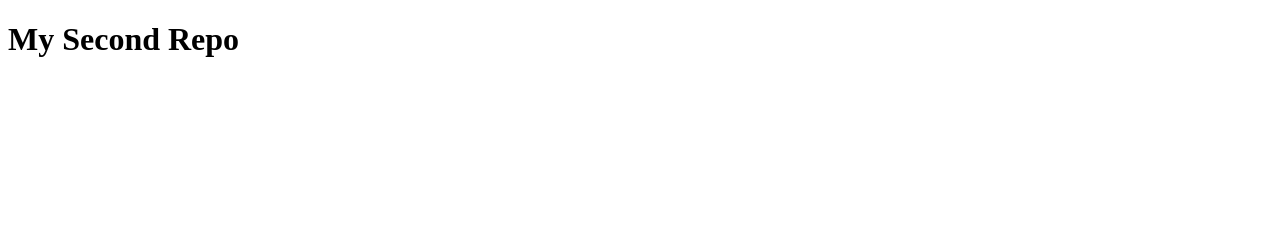
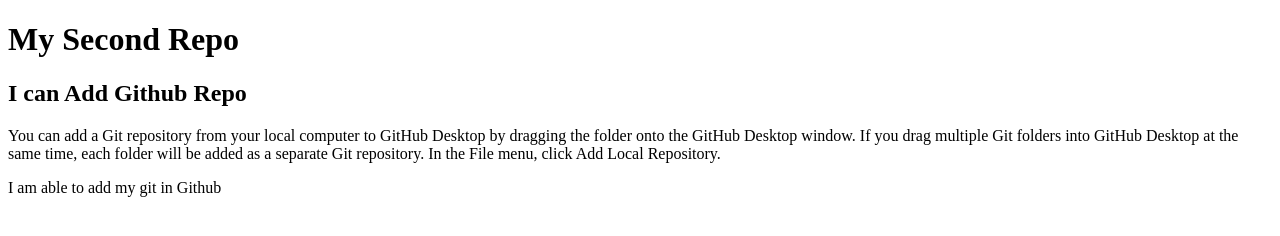
Before and after one commit to shuvo2o/my-second-repo, a plain HTML site: page index.html in a window 1280 px wide. Drawn offline with Linux system fonts and the light colour scheme.

Commit message:
paragraph aded

```diff
--- a/index.html
+++ b/index.html
@@ -8,5 +8,8 @@
 </head>
 <body>
     <h1>My Second Repo</h1>
+    <h2>I can Add Github Repo</h2>
+    <p>You can add a Git repository from your local computer to GitHub Desktop by dragging the folder onto the GitHub Desktop window. If you drag multiple Git folders into GitHub Desktop at the same time, each folder will be added as a separate Git repository. In the File menu, click Add Local Repository.</p>
+    <p>I am able to add my git in Github</p>
 </body>
 </html>
```
